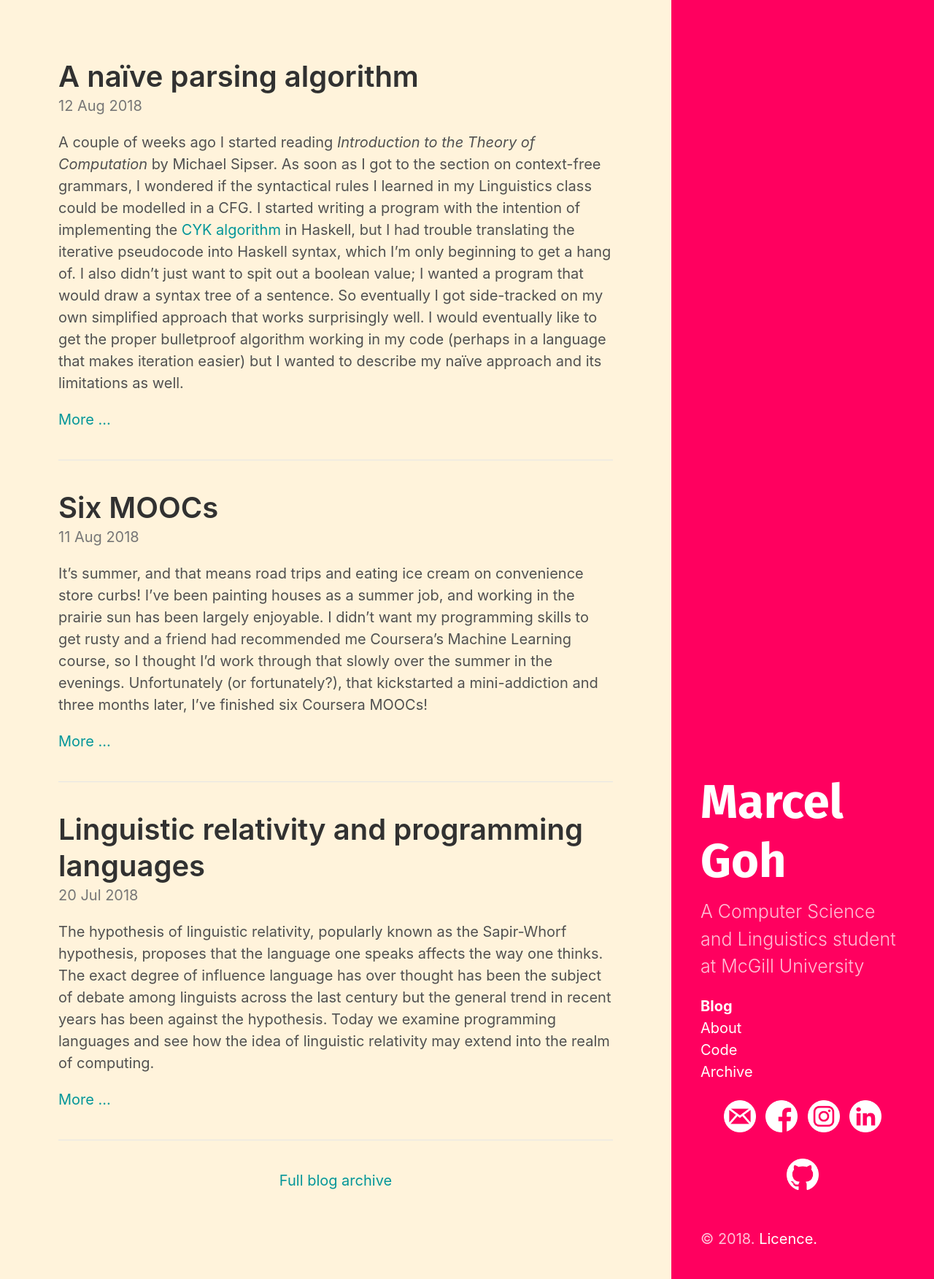
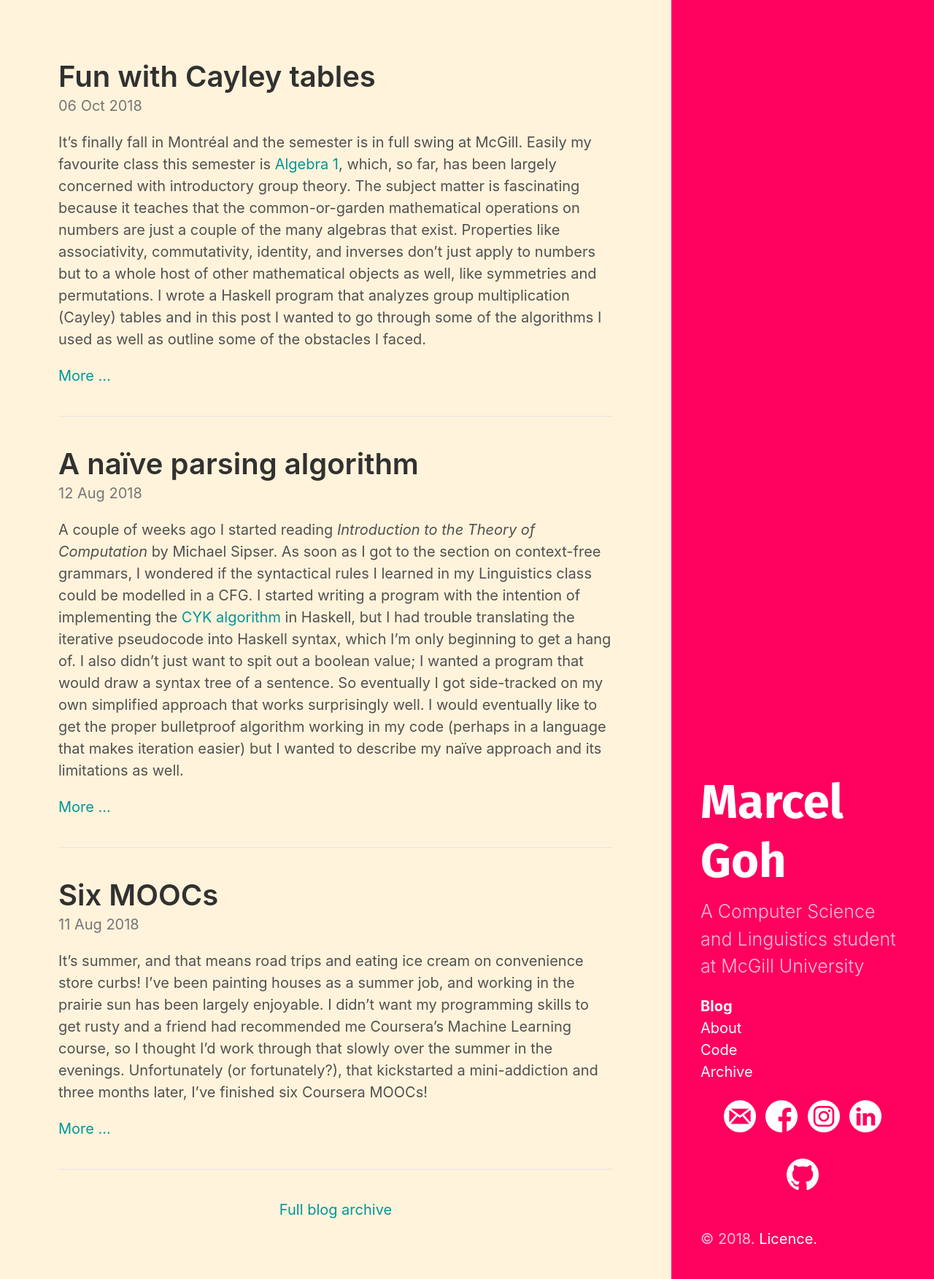
Before and after one commit to marcelgoh/marcelgoh.github.io, a Jekyll site: the page built from index.html, in a window 1280 px wide. Shown: the whole page at 73% size. Built offline with Jekyll 4.4.1, drawn with Linux system fonts in a browser that asks for light colours; the list of posts is cut into pages by our own code; some of the changed lines change nothing that is shown.

Commit message:
Added Cayley tables

````diff
--- /dev/null
+++ b/_posts/2018-10-06-cayley-tables.md
@@ -0,0 +1,153 @@
+---
+layout: post
+title: Fun with Cayley tables
+date: 2018-10-06
+published: true
+excerpt_separator:  <!--more-->
+---
+It's finally fall in Montréal and the semester is in full swing at McGill. Easily my favourite class this semester is [Algebra 1](https://www.mcgill.ca/study/2018-2019/courses/math-235), which, so far, has been largely concerned with introductory group theory. The subject matter is fascinating because it teaches that the common-or-garden mathematical operations on numbers are just a couple of the many algebras that exist. Properties like associativity, commutativity, identity, and inverses don't just apply to numbers but to a whole host of other mathematical objects as well, like symmetries and permutations. I wrote a Haskell program that analyzes group multiplication (Cayley) tables and in this post I wanted to go through some of the algorithms I used as well as outline some of the obstacles I faced.
+
+<!--more-->
+I first thought of making a tool to analyze Cayley tables while doing one of the homework assignments from the (free) textbook [Abstract Algebra](http://abstract.ups.edu) by Tom Judson, which asks you to determine if a given Cayley table froms a group. The existence of inverses and the identity are easy to check just by looking, but associativity requires checking every triple of elements which is unfeasible to do by hand. (The question was actually meant to be solved in a cleverer manner than brute-force anyway, but that's beside the point!) It took a couple of weeks and the assignment's due date is long past due, but I finally finished the program.
+
+The source code is available [here](https://github.com/marcelgoh/misc-programs/tree/master/haskell/Cayley). Currently, it isn't possible to compile an executable, but the program works great loaded into GHCi.
+### Data structures
+I tried to keep my data representation simple, though when the program started getting bigger and the similarity between `[Element]` and `[[Element]]` started to get more confusing, I started to feel like I should have created more types to keep them distinct. In any case, here is how I represented group elements and the groups themselves:
+```haskell
+data Element = Int Int | Char Char | String String
+         deriving (Eq, Show)
+data Group = Group [Element] [[Element]]
+```
+I defined a group as a set and a Cayley table, as opposed to a set and an operation, because it is difficult to describe operations between characters and strings in code. To define a numerical group in the more mathematical way, I put in a function that takes a set of integers and an operation (an anonymous function) and generates the group:
+```haskell
+-- creates a group given a set of integers and a binary operation
+groupFromOperation :: [Int] -> (Int -> Int -> Int) -> Group
+groupFromOperation ints operation =
+  let set = map Int ints
+      table = map (\l -> map Int l) $ map (\g -> map (\x -> operation g x) ints) ints
+  in Group set table
+```
+So we can do something like this:
+```
+*Main> tenGroup = groupFromOperation [1,3,7,9] (\x y -> (x*y) `mod` 10)
+*Main> printCayley tenGroup
+  * |   1   3   7   9
+----------------------
+  1 |   1   3   7   9
+  3 |   3   9   1   7
+  7 |   7   1   9   3
+  9 |   9   7   3   1
+```
+
+### Printing the tables
+I've been working with Haskell for a couple months, but I still run into a lot of trouble whenever anything has to be printed to the screen. I ended up putting all the messy side-effecty code into a single `printCayley` function (It's big and messy so I didn't put it on this page, but do check it out in `Analyze.hs`. Working with the different possible underlying representations of an `Element` was a little bit challenging, but in the end the function prints out nice tables like this:
+```
+*Main> printCayley quatGroup
+  * |   1  -1   i  -i   j  -j   k  -k
+--------------------------------------
+  1 |   1  -1   i  -i   j  -j   k  -k
+ -1 |  -1   1  -i   i  -j   j  -k   k
+  i |   i  -i  -1   1   k  -k  -j   j
+ -i |  -i   i   1  -1  -k   k   j  -j
+  j |   j  -j  -k   k  -1   1   i  -i
+ -j |  -j   j   k  -k   1  -1  -i   i
+  k |   k  -k   j  -j  -i   i  -1   1
+ -k |  -k   k  -j   j   i  -i   1  -1
+ ```
+Pretty neat, eh?
+
+### Identity
+To find the identity element, I simply checked if there was an element whose corresponding row and column matched the original ordering of the set exactly:
+```haskell
+getId :: Group -> Maybe Element
+getId (Group set rows) =
+  let cols = getCols rows
+      -- checks if any element in set has the set itself as its row/col
+      tryElem :: [Element] -> [[Element]] -> [[Element]] -> Maybe Element
+      tryElem setLeft rows cols =
+        case setLeft of
+          []   -> Nothing
+          e:es -> if (((head rows) == set) && (head cols) == set)
+                  then Just e
+                  else tryElem es (tail rows) (tail cols)
+  in tryElem set rows cols
+-- checks if group has an identity element
+hasId :: Group -> Bool
+hasId g = isJust $ getId g
+```
+If no identity was found, we don't want anything returned, so I implemented a bunch of the functions with the `Maybe`, which was surprisingly easy to work with, even if it makes the outputs a little uglier. I hadn't used it before but it was very similar to the `option` type I learned in Standard ML.
+
+### Inverses
+To find inverses for each element, I found which element it multiplies with it on the right to give the identity, then checked that it also gives the identity when left-multiplied (because inverses are commutative).
+```haskell
+-- given an Element and a Group, find the inverse of that Element in the Group
+getInv :: Element -> Group -> Maybe Element
+getInv elem (Group set rows) =
+  let group = (Group set rows)
+      identity = getId group
+      rowOfElem = findRow elem group
+      -- find the element that gives id in rowOfElem
+      findInv :: Element -> [Element] -> [Element] -> Maybe Element
+      findInv id setLeft rowsLeft =
+        case rowsLeft of
+          []   -> Nothin
+          e:es -> if e == id then Just (head setLeft) else findInv id (tail setLeft) es
+  in case (identity, rowOfElem) of
+       (Just id, Just elems) -> let possibleInv = findInv id set elems
+                                in case possibleInv of
+                                                 -- check if (elem^{-1}*elem = id) as well
+                                     (Just p) -> if dot p elem group == identity
+                                                 then possibleInv
+                                                 else Nothing
+                                     _        -> Nothing
+       _                     -> Nothing
+```
+Lots of pattern matching and `Just`s and `Nothing`s but overall a pretty straightforward procedure. Then I defined a function `hasInvs :: Group -> Bool` that checks that every element in the group has an inverse.
+
+### Associativity
+The associativity-checker makes use of [Light's associativity test](https://en.wikipedia.org/wiki/Light%27s_associativity_test) but without skipping any elements (it is hard to tell what is a proper generating subset algorithmically) so it is largely brute-force and runs in cubic time:
+```haskell
+-- checks associativity using Light's Associativity Test (runs with O(n^3))
+associative :: Group -> Bool
+associative (Group set rows) =
+  let group = (Group set rows)
+      -- create a table given a binary operation on the group's set
+      makeTable :: (Element -> Element -> Element) -> [[Element]]
+      makeTable op =
+        let construct acc elems =
+              case elems of
+                []   -> reverse acc
+                e:es -> construct ((map (\y -> op e y) set) : acc) es
+        in construct [] set
+      -- define multiplication within the group
+      times :: Element -> Element -> Element
+      times g h =
+        fromJust (dot g h group)
+      -- checks if an element is associative between every two other elements in the group
+      sandwichElement :: Element -> Bool
+      sandwichElement a =
+        let -- define two new binary operations
+            star = makeTable (\x y -> x `times` (a `times` y))
+            circle = makeTable (\x y -> (x `times` a) `times` y)
+        in -- check if they still produce the same table
+           equalGroup (Group set star) (Group set circle)
+  in if closed group  -- if group is not closed, it cannot possibly be associative
+     then foldr (&&) True (map sandwichElement set)
+     else False
+```
+For each element `a` in the set, two new tables are constructed that correspond to `x(ay)` and `(xa)y`. If both these tables are still equal for every element in the set, then associativity holds for the original table.
+### Combining everything
+All that's left to do is to combine everything into an `isGroup` function! I also added a bonus `abelian` function that checks if a the operation is commutative on the set:
+```haskell
+-- checks if table represents a group by combining checks for closure, identity,
+-- inverses, and associativity
+isGroup :: Group -> Bool
+isGroup g = closed g && hasId g && hasInvs g && associative g
+-- determines if given group is abelian
+abelian :: Group -> Bool
+abelian (Group set rows) =
+  let cols = getCols rows
+  in isGroup (Group set rows) && equalGroup (Group set rows) (Group set cols)
+```
+### What's next?
+Like I said above, currently the `Main.hs` file is a dummy wrapper. Another day, I might create a main procedure that allows the program to be compiled into an executable. In any case, I hope you enjoyed reading the post and thinking about groups!
--- a/about/index.md
+++ b/about/index.md
@@ -5,8 +5,8 @@ title: About me
 
 ![me](profile.jpeg){: .center-image}
 
-I'm a second-year undergraduate student at McGill University currently pursuing a BSc in Math and Computer Science with a minor in Linguistics. I was born in Singapore but spent most of my childhood in Leduc, Alberta. I graduated from Beaumont Composite High School before serving in the Singapore Armed Forces from 2015 to 2017.
+I'm a second-year undergraduate student at McGill University currently pursuing a BSc in Mathematics and Computer Science with a minor in Linguistics. I was born in Singapore but spent most of my childhood in Leduc, Alberta. I graduated from Beaumont Composite High School before serving in the Singapore Armed Forces from 2015 to 2017.
 
-My first language was Java which I learned in my first semester in university. In recent months I've been programming in C and Scheme more, though I'm constantly learning new languages. I'm interested in programming paradigms, cryptography, and natural-language processing.
+I'm probably most familiar with Java because it's what we use most at school, but when I write programs for fun I tend to use Haskell, C, and Scheme (which I find wonderfully elegant and frequently frustrating). My interests include programming paradigms, number theory, and natural-language processing.
 
 When I'm not writing programs or attending school, I enjoy hiking, travelling, photography, and playing video games.
--- a/archive/index.md
+++ b/archive/index.md
@@ -3,6 +3,7 @@ layout: page
 title: Blog Archive
 ---
 ## 2018
+- (06.10.2018) [Fun with Cayley tables](https://marcelgoh.github.io/2018/10/06/cayley-tables.html)
 - (12.08.2018) [A naïve parsing algorithm](https://marcelgoh.github.io/2018/08/12/naive-parser.html)
 - (11.08.2018) [Six MOOCs](https://marcelgoh.github.io/2018/08/11/six-moocs.html)
 - (20.07.2018) [Linguistic relativity and programming languages](https://marcelgoh.github.io/2018/07/20/linguistic-relativity.html)
````
